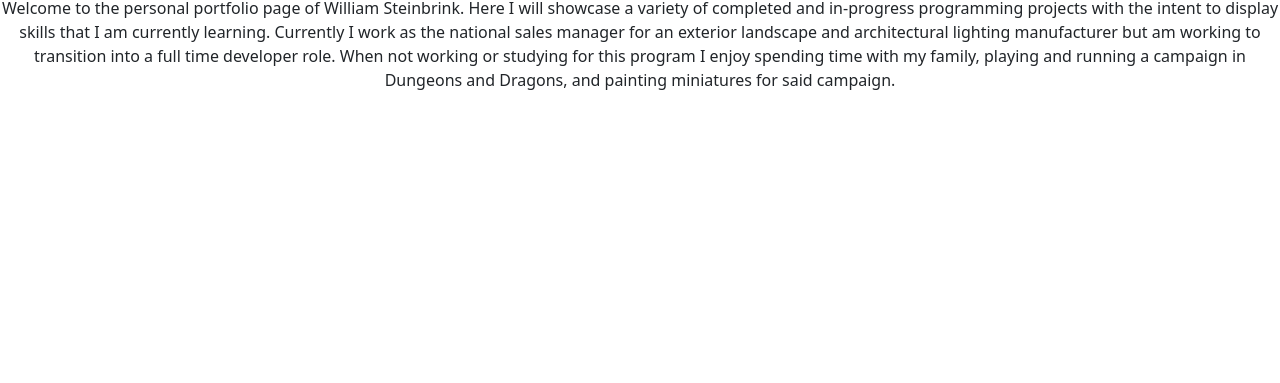
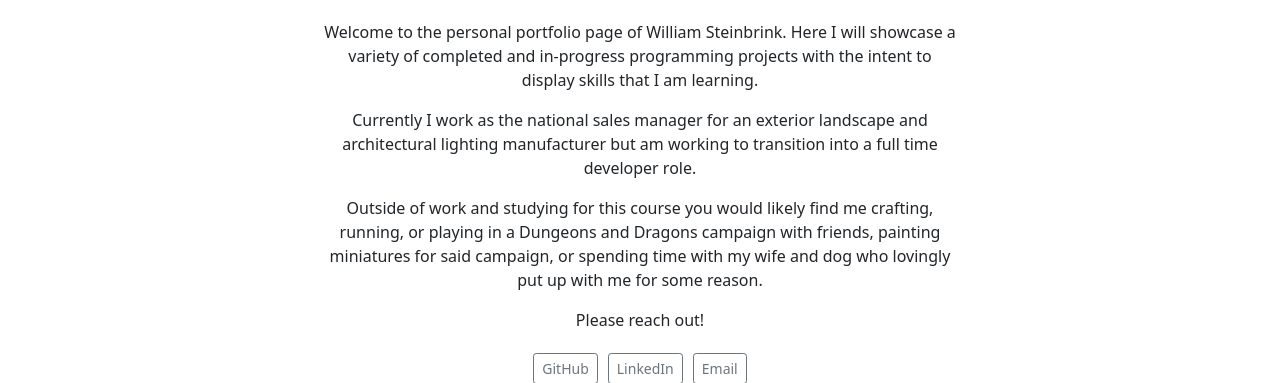
Before and after one commit to WilliamSteinbrink/WilliamSteinbrink.github.io, a plain HTML site: page index.html in a window 1280 px wide. Shown: the part 106-489 px from the top of the page. Drawn offline with nearby package versions, Linux system fonts and the light colour scheme.

Commit message:
Attempt at Justify and Align

```diff
--- a/index.html
+++ b/index.html
@@ -41,11 +41,29 @@
       </nav>
 
       <main>
-        <h2>About Me</h2>
-          <p>Welcome to the personal portfolio page of William Steinbrink. Here I will showcase a variety of completed and in-progress programming projects with the intent to display skills that I am currently learning.
-          Currently I work as the national sales manager for an exterior landscape and architectural lighting manufacturer but am working to transition into a full time developer role.
-          When not working or studying for this program I enjoy spending time with my family, playing and running a campaign in Dungeons and Dragons, and painting miniatures for said campaign.</p>
+      <div class="flex-container">
+        <h2 class="about">About Me</h2>
+        <br>
+          <p class="aboutText">Welcome to the personal portfolio page of William Steinbrink. Here I will showcase a variety of completed and in-progress programming projects with the intent to display skills that I am learning.</p>
+          <p class="aboutText">Currently I work as the national sales manager for an exterior landscape and architectural lighting manufacturer but am working to transition into a full time developer role.</p>
+          <p class="aboutText">Outside of work and studying for this course you would likely find me crafting, running, or playing in a Dungeons and Dragons campaign with friends, painting miniatures for said campaign, or spending time with my wife and dog who lovingly put up with me for some reason.</p>
 
+        <div class="button-container">
+          <p class="contacts">Please reach out!</p>
+          <div class="btn-group">
+            <a href="https://github.com/WilliamSteinbrink" target="_blank">
+            <button type="button" class="btn btn-sm btn-outline-secondary">GitHub</button>
+            </a>
+            <a href="www.linkedin.com/in/william-steinbrink-16345a186" target="_blank">
+            <button type="button" class="btn btn-sm btn-outline-secondary">LinkedIn</button>
+            </a>
+            <a href="mailto:william.steinbrink@gmail.com">
+            <button type="button" class="btn btn-sm btn-outline-secondary">Email</button>
+            </a>
+          </div>
+        </div>
+        <img src="githubWebsiteBackgroundImage2.jpg" class="self-portrait">
+      </div>
     <!-- JavaScript Bundle with Popper -->
 <script src="https://cdn.jsdelivr.net/npm/bootstrap@5.1.3/dist/js/bootstrap.bundle.min.js" integrity="sha384-ka7Sk0Gln4gmtz2MlQnikT1wXgYsOg+OMhuP+IlRH9sENBO0LRn5q+8nbTov4+1p" crossorigin="anonymous"></script>
 <script src="scripts.js"></script>
--- a/styles.css
+++ b/styles.css
@@ -16,10 +16,29 @@
   text-align: center;
 }
 
-h2 {
+.flex-container {
+  display: flex;
+
+  flex-wrap: wrap;
+  flex-direction: column;
+  justify-content: center;
+  align-items: center;
+}
+/* .about {
+  display: flex;
+  justify-content: center;
+} */
+
+.aboutText {
+  /* display: flex; */
+  text-align: center;
+  max-width: 40em;
+}
+
+.button-container {
   text-align: center;
 }
 
-p {
-  text-align: center;
+.btn {
+  margin: 5px;
 }
```
Also changed, not shown: 1 other file.
